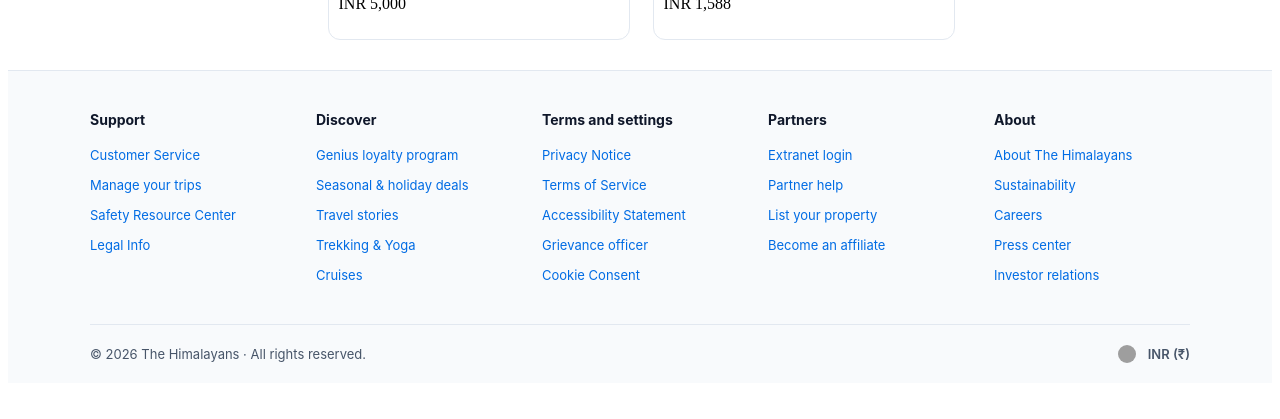
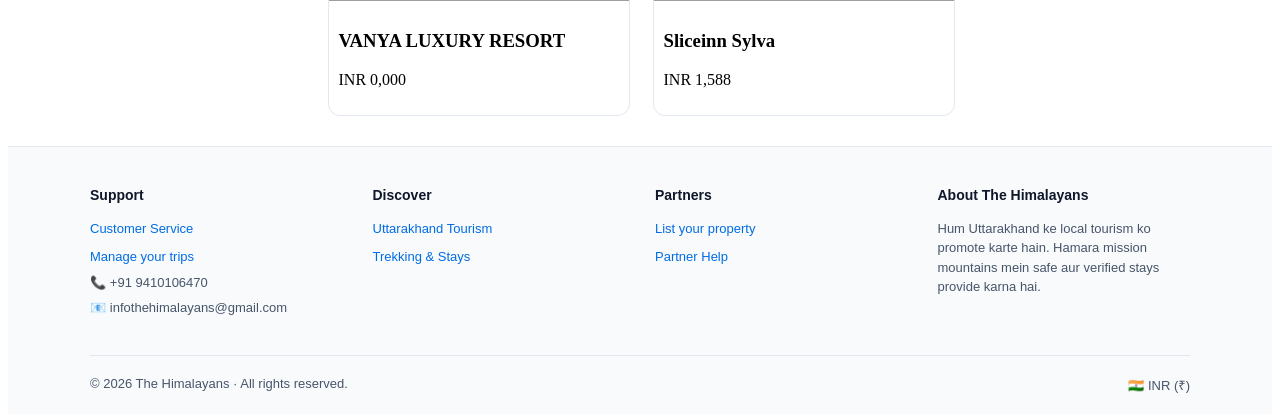
Before and after one commit to pamnautiyal-cpu/himstay, a React (Vite) app in the folder frontend/: page / in a window 1280 px wide. Shown: the part 829-1248 px from the top of the page. Before the commit the page ends 1220 px from the top, so only its background shows below. Built offline with nearby package versions, Linux system fonts and the light colour scheme; grey boxes are pictures that could not be loaded.

Commit message:
Add City Filter and update Footer

```diff
--- a/frontend/src/components/Footer.jsx
+++ b/frontend/src/components/Footer.jsx
@@ -3,25 +3,20 @@ import { Link } from "react-router-dom";
 
 export default function Footer() {
   return (
-    <footer style={{ background: "#f8fafc", borderTop: "1px solid #e2e8f0", padding: "40px 20px 20px", fontFamily: "BlinkMacSystemFont, -apple-system, Roboto, sans-serif" }}>
+    <footer style={{ background: "#f8fafc", borderTop: "1px solid #e2e8f0", padding: "40px 20px 20px", fontFamily: "sans-serif" }}>
       <div style={{ maxWidth: "1100px", margin: "0 auto" }}>
 
-        {/* ─── 5-COLUMN GRID LAYOUT (HUBAHU SCREENSHOT JAISA) ─── */}
-        <div style={{
-          display: "grid",
-          gridTemplateColumns: "repeat(auto-fit, minmax(180px, 1fr))",
-          gap: "30px",
-          marginBottom: "40px"
-        }}>
+        {/* ─── GRID LAYOUT ─── */}
+        <div style={{ display: "grid", gridTemplateColumns: "repeat(auto-fit, minmax(200px, 1fr))", gap: "30px", marginBottom: "40px" }}>
 
-          {/* Column 1: Support */}
+          {/* Column 1: Contact/Support */}
           <div>
             <h4 style={columnTitleStyle}>Support</h4>
             <ul style={ulStyle}>
               <li><Link to="/contact" style={linkStyle}>Customer Service</Link></li>
               <li><Link to="/mytrips" style={linkStyle}>Manage your trips</Link></li>
-              <li><span style={linkStyle}>Safety Resource Center</span></li>
-              <li><span style={linkStyle}>Legal Info</span></li>
+              <li style={{ fontSize: "13px", color: "#475569" }}>📞 +91 9410106470</li>
+              <li style={{ fontSize: "13px", color: "#475569" }}>📧 infothehimalayans@gmail.com</li>
             </ul>
           </div>
 
@@ -29,101 +24,41 @@ export default function Footer() {
           <div>
             <h4 style={columnTitleStyle}>Discover</h4>
             <ul style={ulStyle}>
-              <li><span style={linkStyle}>Genius loyalty program</span></li>
-              <li><span style={linkStyle}>Seasonal & holiday deals</span></li>
-              <li><span style={linkStyle}>Travel stories</span></li>
-              <li><span style={linkStyle}>Trekking & Yoga</span></li>
-              <li><span style={linkStyle}>Cruises</span></li>
+              <li><span style={linkStyle}>Uttarakhand Tourism</span></li>
+              <li><span style={linkStyle}>Trekking & Stays</span></li>
             </ul>
           </div>
 
-          {/* Column 3: Terms and settings */}
+          {/* Column 3: Partners */}
           <div>
-            <h4 style={columnTitleStyle}>Terms and settings</h4>
+            <h4 style={columnTitleStyle}>Partners</h4>
             <ul style={ulStyle}>
-              <li><span style={linkStyle}>Privacy Notice</span></li>
-              <li><span style={linkStyle}>Terms of Service</span></li>
-              <li><span style={linkStyle}>Accessibility Statement</span></li>
-              <li><span style={linkStyle}>Grievance officer</span></li>
-              <li><span style={linkStyle}>Cookie Consent</span></li>
+              <li><Link to="/list-property" style={linkStyle}>List your property</Link></li>
+              <li><span style={linkStyle}>Partner Help</span></li>
             </ul>
           </div>
 
-          {/* Column 4: Partners */}
+          {/* Column 4: About */}
           <div>
-            <h4 style={columnTitleStyle}>Partners</h4>
-            <ul style={ulStyle}>
-              <li><span style={linkStyle}>Extranet login</span></li>
-              <li><span style={linkStyle}>Partner help</span></li>
-              <li><Link to="/contact" style={linkStyle}>List your property</Link></li>
-              <li><span style={linkStyle}>Become an affiliate</span></li>
-            </ul>
-          </div>
-
-          {/* Column 5: About */}
-          <div>
-            <h4 style={columnTitleStyle}>About</h4>
-            <ul style={ulStyle}>
-              <li><span style={linkStyle}>About The Himalayans</span></li>
-              <li><span style={linkStyle}>Sustainability</span></li>
-              <li><span style={linkStyle}>Careers</span></li>
-              <li><span style={linkStyle}>Press center</span></li>
-              <li><span style={linkStyle}>Investor relations</span></li>
-            </ul>
-          </div>
-
-        </div>
-
-        {/* ─── BOTTOM ROW: COPYRIGHT & CURRENCY DATA ─── */}
-        <div style={{
-          borderTop: "1px solid #e2e8f0",
-          paddingTop: "20px",
-          display: "flex",
-          justifyContent: "space-between",
-          alignItems: "center",
-          flexWrap: "wrap",
-          gap: "10px",
-          fontSize: "13px",
-          color: "#475569"
-        }}>
-          <div>
-            © 2026 The Himalayans · All rights reserved.
-          </div>
-
-          <div style={{ display: "flex", alignItems: "center", gap: "12px", fontWeight: "600" }}>
-            <div style={{ width: "18px", height: "18px", borderRadius: "50%", overflow: "hidden", display: "flex", alignItems: "center", justifyContent: "center" }}>
-              <img src="https://flagcdn.com/w20/in.png" alt="India Flag" style={{ width: "100%", height: "100%", objectFit: "cover" }} />
-            </div>
-            <span>INR (₹)</span>
+            <h4 style={columnTitleStyle}>About The Himalayans</h4>
+            <p style={{ fontSize: "13px", color: "#475569", lineHeight: "1.5" }}>
+              Hum Uttarakhand ke local tourism ko promote karte hain. Hamara mission mountains mein safe aur verified stays provide karna hai.
+            </p>
           </div>
         </div>
 
+        {/* ─── BOTTOM ROW ─── */}
+        <div style={{ borderTop: "1px solid #e2e8f0", paddingTop: "20px", display: "flex", justifyContent: "space-between", fontSize: "13px", color: "#475569" }}>
+          <div>© {new Date().getFullYear()} The Himalayans · All rights reserved.</div>
+          <div style={{ display: "flex", alignItems: "center", gap: "10px" }}>
+            <span>🇮🇳 INR (₹)</span>
+          </div>
+        </div>
       </div>
     </footer>
   );
 }
 
-// 🧰 STYLE OBJECTS FOR CLEAN CODE
-const columnTitleStyle = {
-  fontSize: "14px",
-  fontWeight: "700",
-  color: "#0f172a",
-  margin: "0 0 16px 0"
-};
-
-const ulStyle = {
-  listStyle: "none",
-  padding: 0,
-  margin: 0,
-  display: "flex",
-  flexDirection: "column",
-  gap: "10px"
-};
-
-const linkStyle = {
-  fontSize: "13px",
-  color: "#006ce4", // Booking.com का सिग्नेचर लिंक कलर
-  textDecoration: "none",
-  cursor: "pointer",
-  transition: "color 0.1s ease"
-};
+const columnTitleStyle = { fontSize: "14px", fontWeight: "700", color: "#0f172a", margin: "0 0 16px 0" };
+const ulStyle = { listStyle: "none", padding: 0, margin: 0, display: "flex", flexDirection: "column", gap: "10px" };
+const linkStyle = { fontSize: "13px", color: "#006ce4", textDecoration: "none", cursor: "pointer" };
--- a/frontend/src/pages/Home.jsx
+++ b/frontend/src/pages/Home.jsx
@@ -1,10 +1,11 @@
-import React from "react";
+import React, { useState } from "react";
 import { useNavigate } from "react-router-dom";
 
 export default function Home() {
   const navigate = useNavigate();
+  const [selectedCity, setSelectedCity] = useState("All");
 
-const uttarakhandExperiences = [
+  const uttarakhandExperiences = [
     { n: "Kedarnath", img: "https://images.unsplash.com/photo-1595878095967-048c1e8473ba?w=400" },
     { n: "Badrinath", img: "https://images.unsplash.com/photo-1626622432923-a53d6118b1a5?w=400" },
     { n: "Gangotri", img: "https://images.unsplash.com/photo-1593361655071-700683416173?w=400" },
@@ -14,9 +15,12 @@ const uttarakhandExperiences = [
   ];
 
   const featuredHomes = [
-    { name: "VANYA LUXURY RESORT", location: "Bangalore", price: "5,000", img: "https://images.unsplash.com/photo-1566073771259-6a8506099945?w=400" },
+    { name: "VANYA LUXURY RESORT", location: "Bangalore", price: "0,000", img: "https://images.unsplash.com/photo-1566073771259-6a8506099945?w=400" },
     { name: "Sliceinn Sylva", location: "Bangalore", price: "1,588", img: "https://images.unsplash.com/photo-1522708323590-d24dbb6b0267?w=400" }
   ];
+
+  // City Filter Buttons Logic
+  const cities = ["All", "Rishikesh", "Uttarkashi", "Haridwar", "Badrinath"];
 
   return (
     <div className="home-container">
@@ -25,17 +29,29 @@ const uttarakhandExperiences = [
         <button className="search-btn" onClick={() => navigate("/hotels")}>SEARCH STAYS</button>
       </section>
 
+      {/* NEW: City Filter Section */}
+      <div style={{ display: "flex", gap: "10px", justifyContent: "center", margin: "30px 0", flexWrap: "wrap" }}>
+        {cities.map(city => (
+          <button
+            key={city}
+            onClick={() => setSelectedCity(city)}
+            style={{
+              padding: "8px 16px", borderRadius: "20px", cursor: "pointer",
+              border: selectedCity === city ? "2px solid #006ce4" : "1px solid #ccc",
+              background: selectedCity === city ? "#eef6ff" : "#fff"
+            }}>
+            {city}
+          </button>
+        ))}
+      </div>
+
       <div className="home-content">
         <section className="section">
           <h2>Uttarakhand Tourism</h2>
           <div className="horizontal-scroll-container">
             {uttarakhandExperiences.map((ex, i) => (
               <div key={i} className="scroll-item" onClick={() => navigate("/hotels")}>
-                <img
-                  src={ex.img}
-                  alt={ex.n}
-                  style={{ width: "200px", height: "150px", objectFit: "cover", display: "block" }}
-                />
+                <img src={ex.img} alt={ex.n} style={{ width: "200px", height: "150px", objectFit: "cover", display: "block" }} />
                 <h3>{ex.n}</h3>
               </div>
             ))}
@@ -47,11 +63,7 @@ const uttarakhandExperiences = [
           <div className="home-grid">
             {featuredHomes.map((h, i) => (
               <div key={i} className="home-card" onClick={() => navigate("/hotels")}>
-                <img
-                  src={h.img}
-                  alt={h.name}
-                  style={{ width: "300px", height: "200px", objectFit: "cover", display: "block" }}
-                />
+                <img src={h.img} alt={h.name} style={{ width: "300px", height: "200px", objectFit: "cover", display: "block" }} />
                 <div className="card-info" style={{padding: "10px"}}>
                   <h3>{h.name}</h3>
                   <p>INR {h.price}</p>
```
Also changed, not shown: 1 other file (tests, documents, lock files or other folders).
